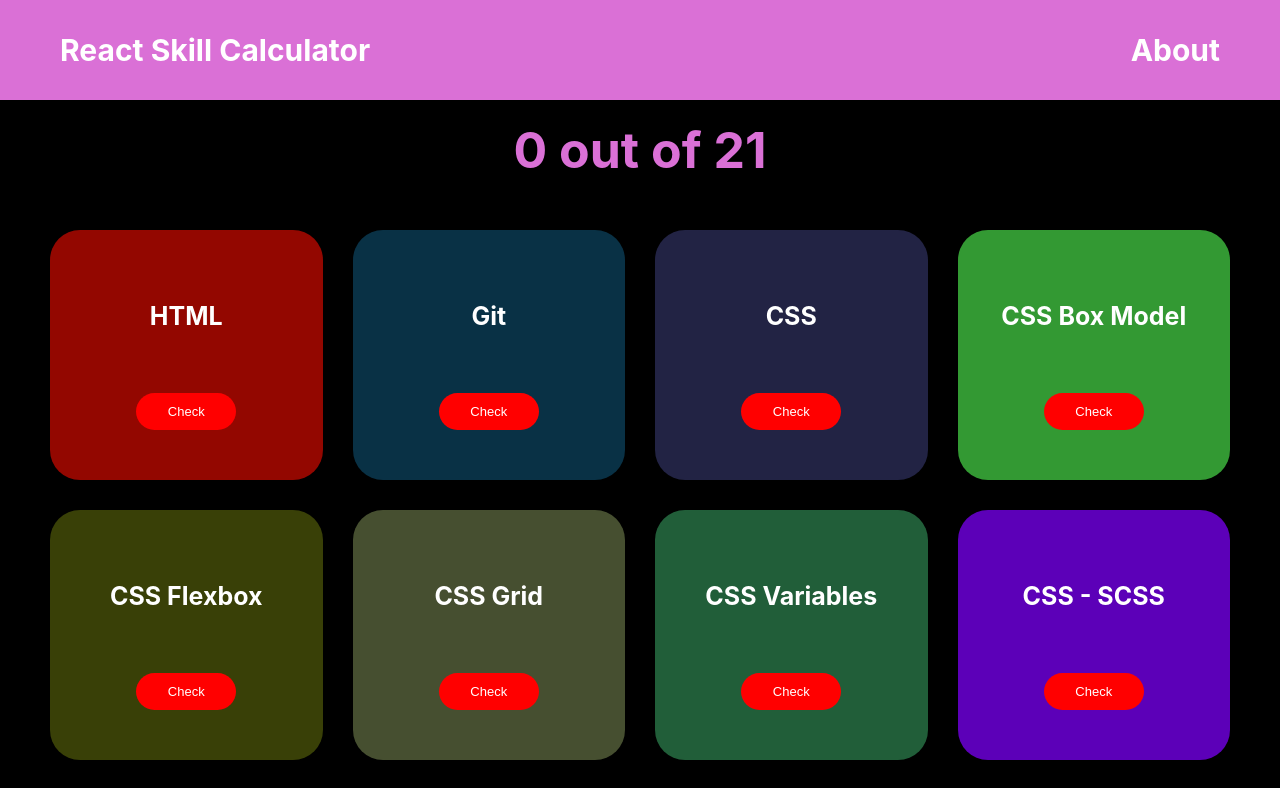
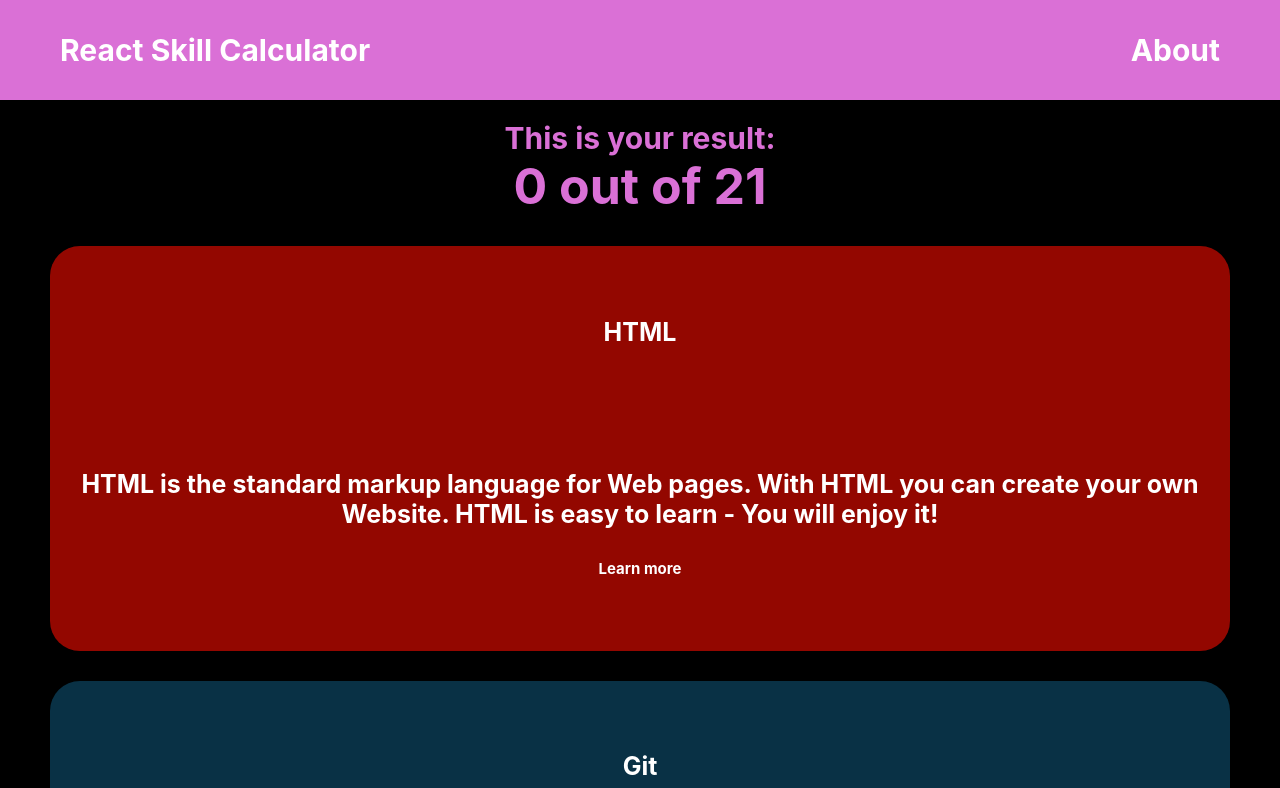
Before and after one commit to danielcarlman/skillcalculator, a React (Create React App) app: page / in a window 1280 px wide. Shown: the top 788 px of the page. Built offline with nearby package versions, Linux system fonts and the light colour scheme.

Commit message:
Adjusted margin values for the results

```diff
--- a/src/App.js
+++ b/src/App.js
@@ -9,7 +9,7 @@ export default class App extends Component {
   constructor(props) {
     super(props);
     this.state = {
-      isClicked: false,
+      isClicked: true,
       count: 0,
       html: false,
       git: false,
--- a/src/styles.js
+++ b/src/styles.js
@@ -16,6 +16,7 @@ const CounterContainer = styled.div`
   width: 100%;
   position: ${(props) => (props.isClicked ? 'static' : 'sticky')};
   background: rgb(0, 0, 0, 0.75);
+  margin-top: 2rem;
 `;
 
 const Counter = styled.h1`
@@ -23,7 +24,7 @@ const Counter = styled.h1`
   font-size: ${(props) => (props.isClicked ? '3rem' : '5rem')};
   font-weight: 700;
   opacity: 1;
-  margin: 2rem 2rem;
+  margin: 0;
 `;
 
 const Results = styled.h1`
@@ -32,7 +33,7 @@ const Results = styled.h1`
   font-size: 3rem;
   font-weight: 700;
   opacity: 1;
-  margin: 2rem 2rem;
+  margin: 0;
 `;
 
 const BoxContainer = styled.div`
```
